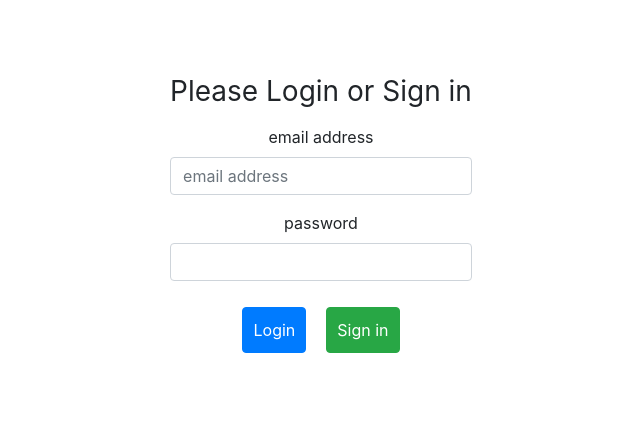
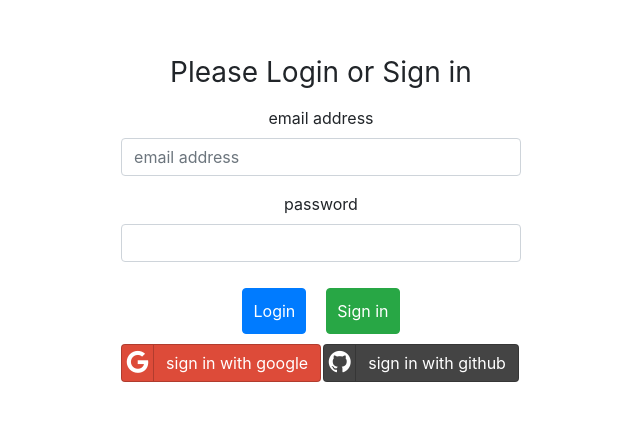
Before and after one commit to rikeda71/next-oauth, a Next.js app: page / in a window 1280 px wide. Shown: the part 181-602 px from the top of the page, without its empty margins (319-959 px from the left). Built offline with nearby package versions, Linux system fonts and the light colour scheme.

Commit message:
add social login button

```diff
--- a/components/Layout.tsx
+++ b/components/Layout.tsx
@@ -1,6 +1,5 @@
 import React from 'react';
 import {Container, Row} from 'react-bootstrap'
-import Head from 'next/head';
 
 interface LayoutProps {
     children: any;
--- /dev/null
+++ b/components/atoms/SocialLoginButton.tsx
@@ -0,0 +1,19 @@
+import Button from "react-bootstrap/Button";
+
+interface SocialLoginButtonProps {
+    type: 'github' | 'google' | 'yahoo' | 'facebook'; //...
+}
+
+export function SocialLoginButton(props: SocialLoginButtonProps) {
+    const buttonClassName = `btn-social btn-${props.type}`;
+    const spanClassName = `fa fa-${props.type}`;
+    const comment = `sign in with ${props.type}`
+    const style = {
+        marginRight: '2px'
+    };
+    return (
+        <Button className={buttonClassName} style={style}>
+            <span className={spanClassName}/>{comment}
+        </Button>
+    );
+}
--- a/components/organisms/Login.tsx
+++ b/components/organisms/Login.tsx
@@ -2,6 +2,7 @@ import {EmailAndPasswordForm} from "../molecules/EmailAndPasswordForm";
 import {NormalButton} from "../atoms/NormalButton";
 import {BoldText} from "../atoms/Text";
 import {Form} from "react-bootstrap";
+import {SocialLoginButton} from "../atoms/SocialLoginButton";
 
 export function Login() {
     return (
@@ -12,7 +13,9 @@ export function Login() {
                 <NormalButton text={'Login'}/>
                 <NormalButton text={'Sign in'} variant={'success'}/>
             </div>
-            <div className='socialButtonGroups'>
+            <div className='socialButtonGroups' style={{display: 'block'}}>
+                <SocialLoginButton type={'google'} />
+                <SocialLoginButton type={'github'} />
             </div>
         </Form>
     )
--- a/package.json
+++ b/package.json
@@ -14,6 +14,7 @@
     "@zeit/next-css": "^1.0.1",
     "axios": "^0.21.1",
     "bootstrap": "^4.6.0",
+    "bootstrap-social": "^5.1.1",
     "next": "10.0.6",
     "react": "17.0.1",
     "react-bootstrap": "^1.4.3",
--- a/pages/_app.tsx
+++ b/pages/_app.tsx
@@ -1,4 +1,6 @@
 import 'bootstrap/dist/css/bootstrap.min.css';
+import 'bootstrap-social/bootstrap-social.css';
+import 'bootstrap-social/assets/css/font-awesome.css';
 import '../styles/globals.css';
 import Head from "next/head";
 import React from "react";
```
Also changed, not shown: styles/globals.css (line endings or trailing spaces), 1 other file (tests, documents, lock files or other folders).
